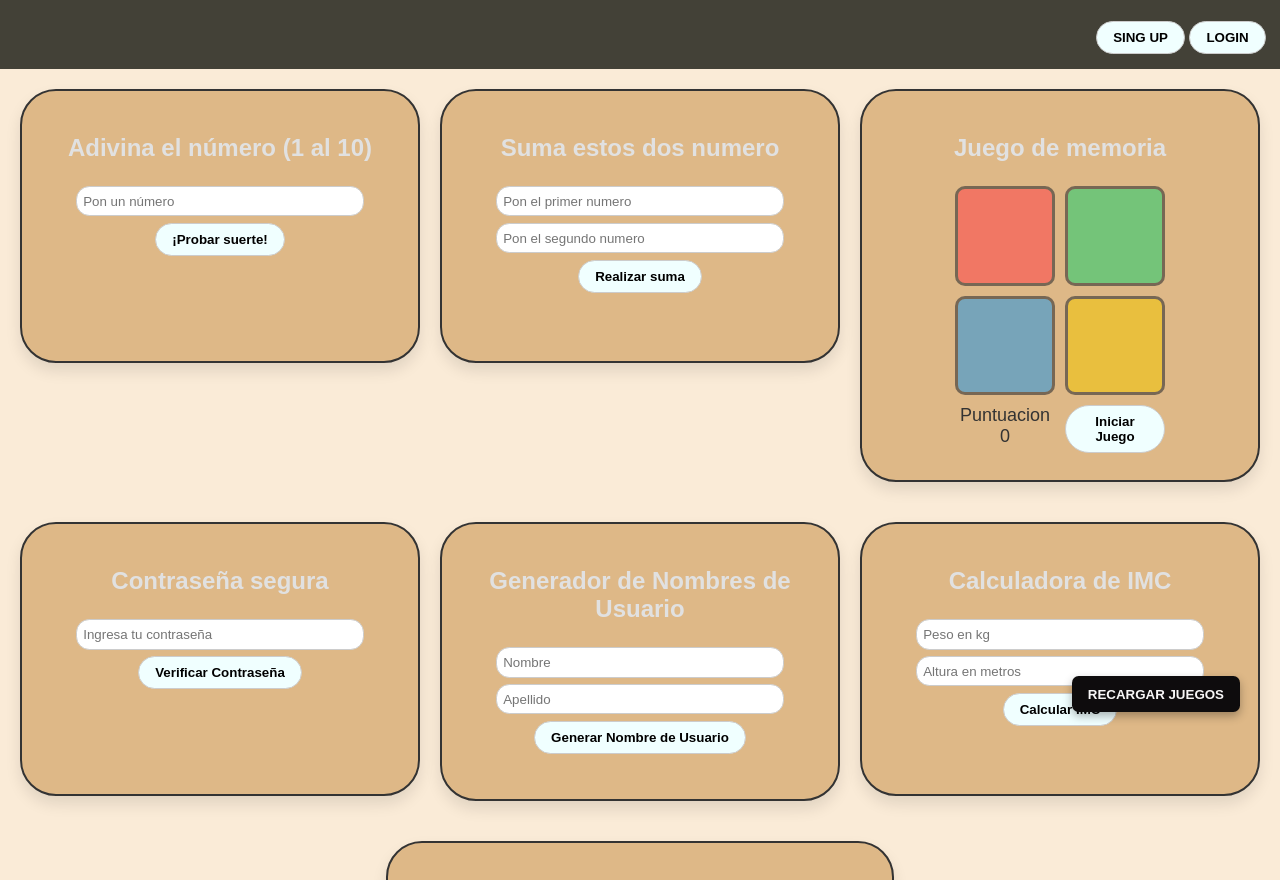
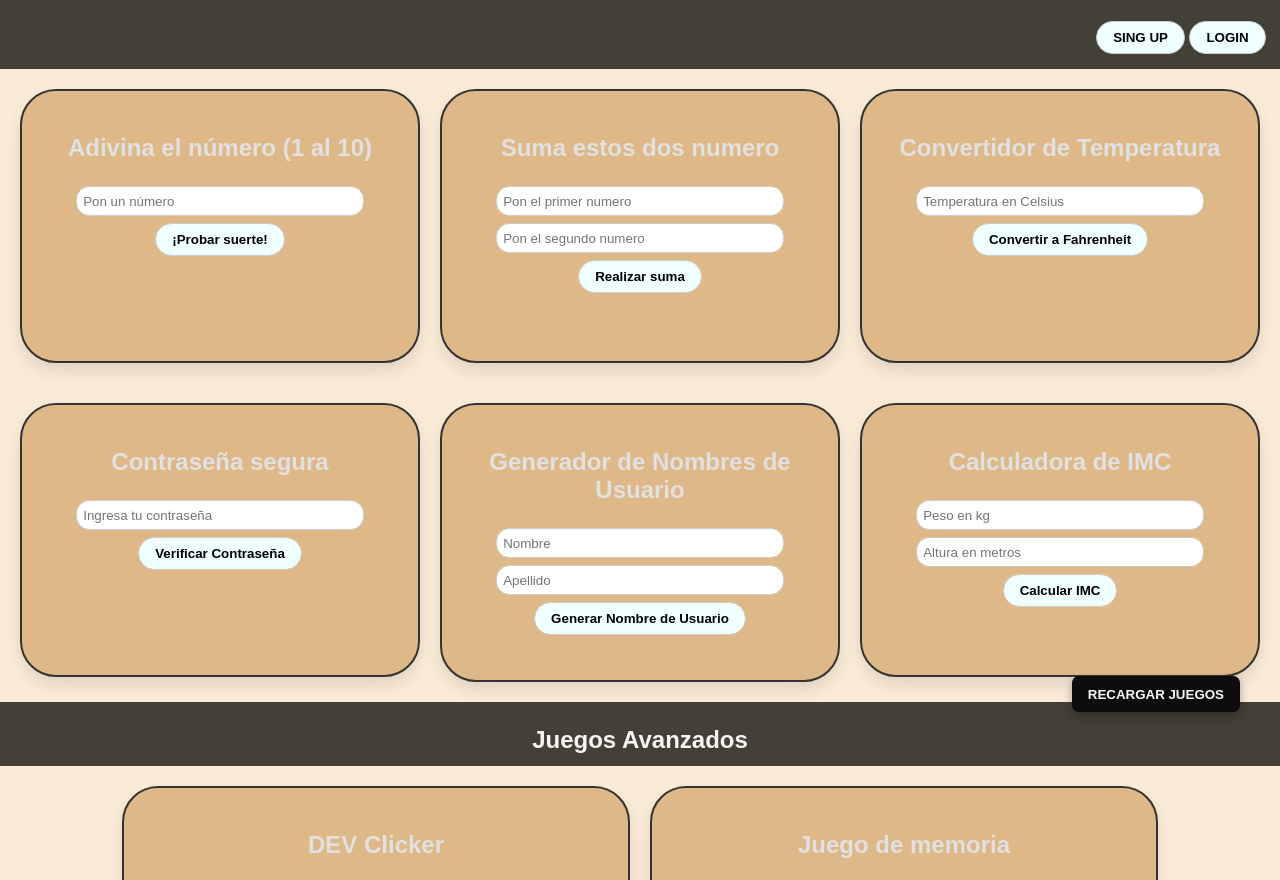
Before and after one commit to Antori09/ACTJS, a plain HTML site: page index.html in a window 1280 px wide. Shown: the part 61-941 px from the top of the page. Drawn offline with Linux system fonts and the light colour scheme.

Commit message:
reestructuracion

```diff
--- a/index.html
+++ b/index.html
@@ -31,18 +31,13 @@
                 <button onclick="sumar()">Realizar suma</button>
                 <p id="suma"></p>
             </div>
+            <div class="games">
+                <h1>Convertidor de Temperatura</h1>
+                <input type="number" id="celsiusInput" placeholder="Temperatura en Celsius">
+                <button onclick="convertToFahrenheit()">Convertir a Fahrenheit</button>
+                <p id="fahrenheitOutput"></p>
+            </div>
 
-            <div class="games">
-                <h1>Juego de memoria </h1>
-                <div id="simon-grid">
-                    <div class="color-button red" id="red" onclick="userClick('red')"></div>
-                    <div class="color-button green" id="green" onclick="userClick('green')"></div>
-                    <div class="color-button blue" id="blue" onclick="userClick('blue')"></div>
-                    <div class="color-button yellow" id="yellow" onclick="userClick('yellow')"></div>
-                    <div id="score">Puntuacion 0</div>
-                    <button onclick="startGame()">Iniciar Juego</button>
-                </div>
-            </div>
         </div>
         <div class="contenedor-secundario">
             <div class="games">
@@ -66,6 +61,7 @@
                 <p id="bmiResult"></p>
             </div>
         </div>
+        <h2>Juegos Avanzados</h2>
         <div class="contenedor-secundario">
             <div class="games">
                 <h1>DEV Clicker</h1>
@@ -83,6 +79,17 @@
                 </div>
                 <p id="clickCount">Clics: 0</p>
             </div>
+            <div class="games">
+                <h1>Juego de memoria </h1>
+                <div id="simon-grid">
+                    <div class="color-button red" id="red" onclick="userClick('red')"></div>
+                    <div class="color-button green" id="green" onclick="userClick('green')"></div>
+                    <div class="color-button blue" id="blue" onclick="userClick('blue')"></div>
+                    <div class="color-button yellow" id="yellow" onclick="userClick('yellow')"></div>
+                    <div id="score">Puntuacion 0</div>
+                    <button onclick="startGame()">Iniciar Juego</button>
+                </div>
+            </div>
         </div>
 
 
--- a/practica.js
+++ b/practica.js
@@ -217,3 +217,17 @@ function resetClicks() {
     clickCount = 0;
     document.getElementById('clickCount').innerText = 'Clics: 0';
 }
+
+function convertToFahrenheit() {
+    const celsiusInput = document.getElementById('celsiusInput').value;
+    const fahrenheitOutput = document.getElementById('fahrenheitOutput');
+    const celsius = parseFloat(celsiusInput);
+    if (isNaN(celsius)) {
+        fahrenheitOutput.innerText = "Por favor, ingresa un valor numérico válido.";
+        fahrenheitOutput.style.color = "red";
+        return;
+    }
+    const fahrenheit = (celsius * 9/5) + 32;
+    fahrenheitOutput.innerText = `Temperatura en Fahrenheit: ${fahrenheit.toFixed(2)} °F`;
+    fahrenheitOutput.style.color = "green";
+}
--- a/style.css
+++ b/style.css
@@ -178,7 +178,12 @@ button {
 .resetB:hover {
     background-color: orangered;
 }
-
+h2 {
+    text-align: center;
+    color: #faf5f5;
+    margin-top: 1em;
+    margin-bottom: 0.5em;
+}
 button:hover {
     color: aliceblue;
     background-color: black;
```
